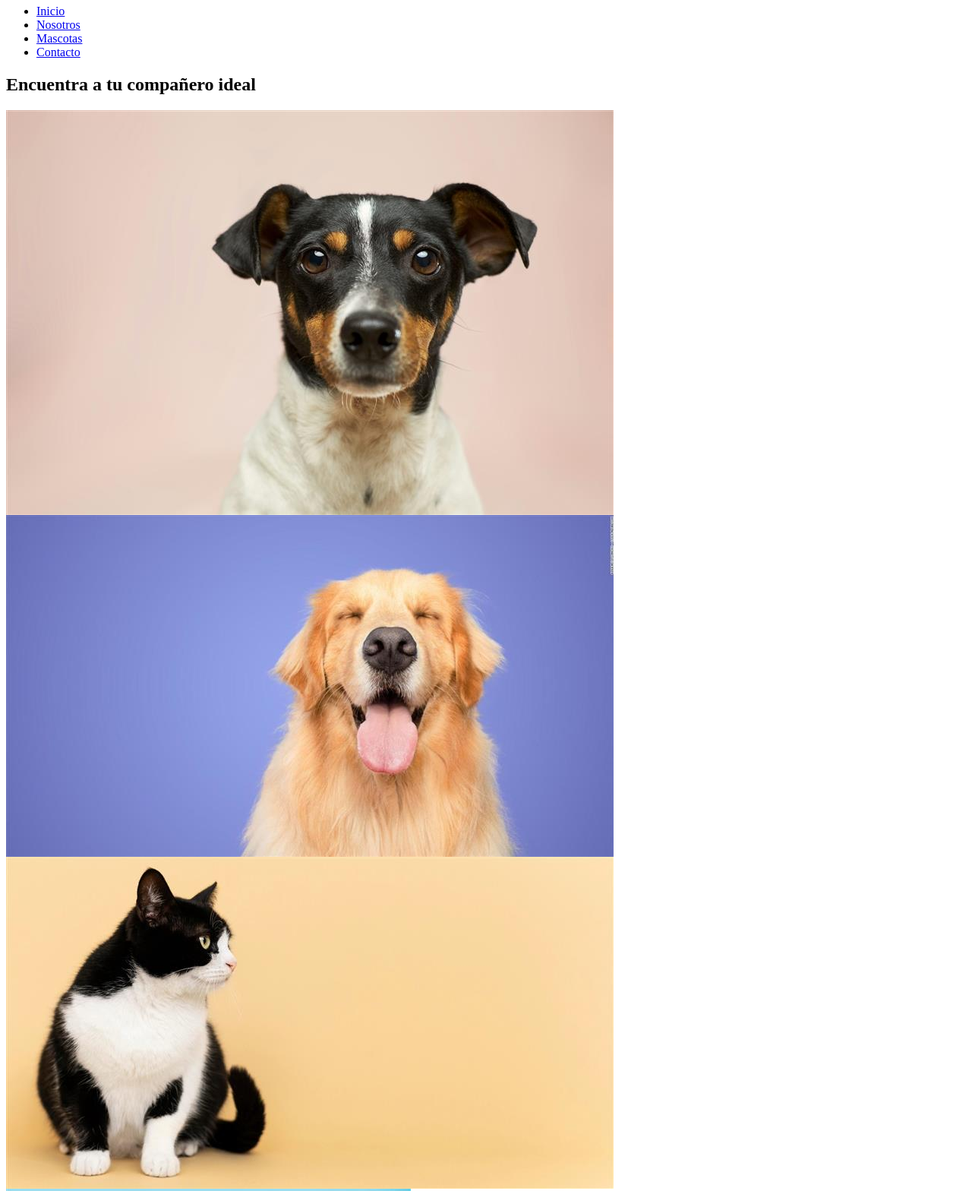
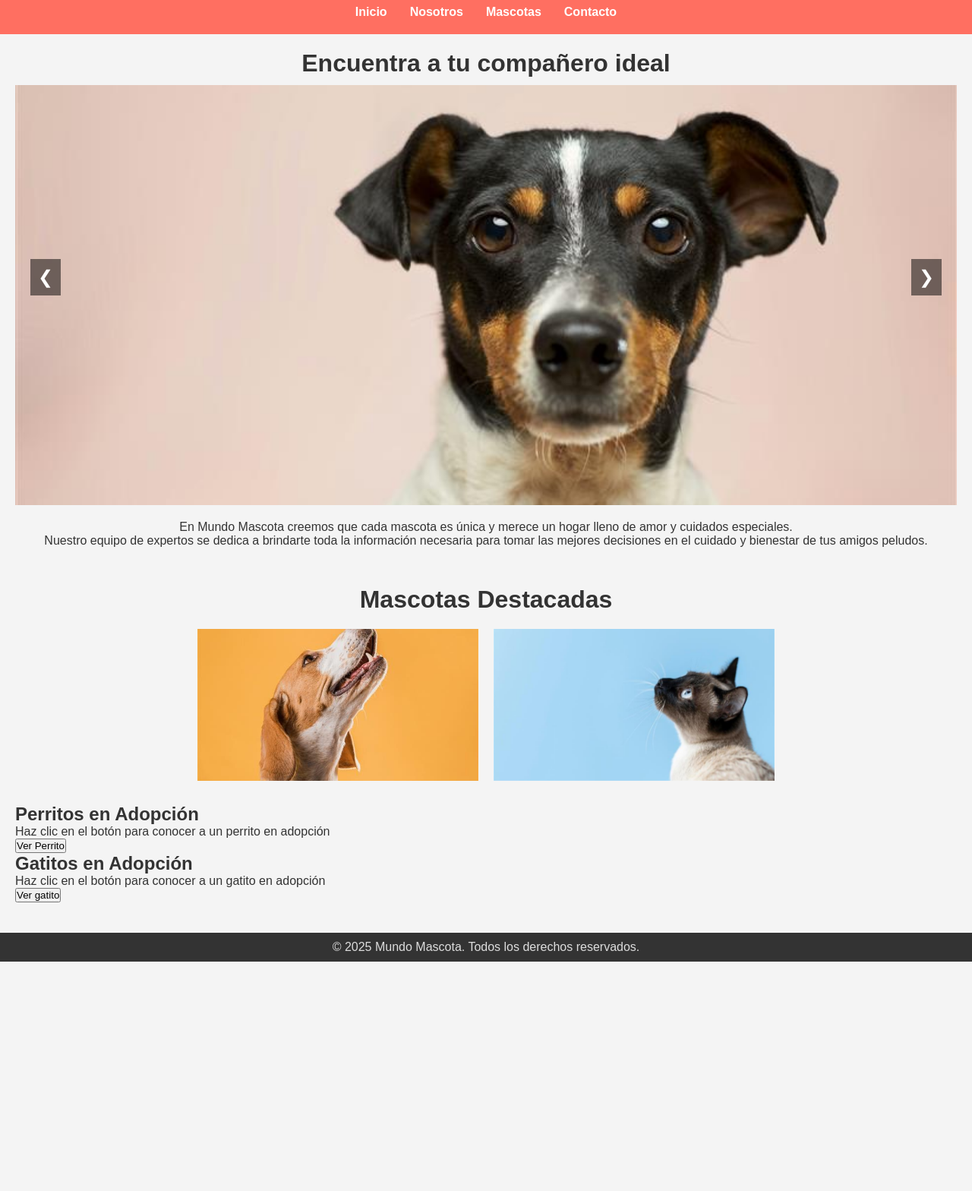
Before and after one commit to Aguakathe/proyectoMascotas, a plain HTML site: page index.html in a window 1280 px wide. Shown: the part 60-1628 px from the top of the page at 76% size. After the commit the page ends 1326 px from the top, so only its background shows below. Drawn offline with Linux system fonts and the light colour scheme.

Commit message:
agregué cosas

```diff
--- a/index.html
+++ b/index.html
@@ -4,6 +4,8 @@
     <meta charset="UTF-8">
     <meta name="viewport" content="width=device-width, initial-scale=1.0">
     <title>Mundo Mascota</title>
+    <link rel="stylesheet" href="/stylesGlobales.css">
+    <link rel="stylesheet" href="/styles.index.css">
     <link rel="icon" type="img/png" href="img/huellaIcono.jpg">
 </head>
 
@@ -24,13 +26,13 @@
 
     <!-- Contenido principal de la página-->
     <main>
-        <section>
-            <section>
+        <section class ="bienvenida">
+            <section class ="carrusel">
                 <h2>Encuentra a tu compañero ideal</h2>
 
-                <div><!-- separa y agrupa elementos-->
+                <div class ="slider"><!-- separa y agrupa elementos-->
                     <!-- para contener todo el carrusel-->
-                    <div>
+                    <div class ="slides">
                         <img src="img/perromarronRectangular.jpg" alt="#">
                         <img src="img/perroconFondoAzulRectangular.jpg" alt="#">
                         <img src="img/gatoconFondoAmarrilloRectangular.jpg" alt="#">
@@ -38,10 +40,10 @@
                         <img src="img/gatoAzulVertical.jpg" alt="#">
                     </div>
                 </div>
-                <button>❮</button>
-                <button>❯</button>
+                <button class ="prev">❮</button>
+                <button class ="next">❯</button>
             </section>
-            <p>En Mundo Mascota creemos que cada mascota es única y merece un hogar lleno de
+            <p style="margin-top: 20px">En Mundo Mascota creemos que cada mascota es única y merece un hogar lleno de
                 amor y cuidados especiales.</p>
             <p> Nuestro equipo de expertos se dedica a brindarte toda la información necesaria para tomar las mejores
                 decisiones en el cuidado y bienestar de tus amigos peludos.</p>
@@ -49,17 +51,17 @@
 
 
         <!-- seccion de mascotas destacadas-->
-        <section>
+        <section class ="destacados">
             <h2>Mascotas Destacadas</h2>
-            <div>
+            <div class ="mascota-destacada">
                 <!-- Tarjeta para Perro Destacado -->
                 <!-- Tarjeta para Perro Destacado -->
-                <div >
-                    <div>
-                        <div>
+                <div class="tarjeta">
+                    <div class ="tarjeta-inner">
+                        <div class ="tarjeta-front">
                             <img src="img/Beto.jpg" alt="Beto">
                         </div>
-                        <div>
+                        <div class ="tarjeta-back">
                             <h3>Beto</h3>
                             <p>Beto es un perro muy tierno y cariñoso.</p>
                         </div>
@@ -67,12 +69,12 @@
                 </div>
 
                 <!-- Tarjeta para Gato Destacado -->
-                <div>
-                    <div>
-                        <div>
+                <div class ="tarjeta">
+                    <div class ="tarjeta-inner">
+                        <div class ="tarjeta-front">
                             <img src="img/miro.jpg" alt="Milu">
                         </div>
-                        <div>
+                        <div class="tarjeta-back">
                             <h3>Milu</h3>
                             <p>Milu es una gatina muy amigable y juguetona.</p>
                         </div>
@@ -81,9 +83,9 @@
             </div>
         </section>
 
+
         <section>
             <div>
-
                 <section>
                     <h2>Perritos en Adopción</h2>
                     <p>Haz clic en el botón para conocer a un perrito en adopción</p>
--- /dev/null
+++ b/styles.index.css
@@ -0,0 +1,248 @@
+/* -------------------------------
+   Sección de Bienvenida
+---------------------------------- */
+.bienvenida {
+    text-align: center;
+    margin-bottom: 30px;
+}
+
+.bienvenida h2 {
+    font-size: 2em;
+    margin-bottom: 10px;
+}
+
+/* -------------------------------
+     Carrusel de Fotos
+  ---------------------------------- */
+.carrusel {
+    position: relative;
+    width: 100%;
+    height: 600px;
+    margin: 0;
+    overflow: hidden;
+}
+
+.slider {
+    width: 100%;
+    height: 100%;
+    overflow: hidden;
+    position: relative;
+}
+
+.slides {
+    display: flex;
+    transition: transform 0.5s ease-in-out;
+    height: 100%;
+}
+
+.slides img {
+    width: 100%;
+    height: 100%;
+    object-fit: cover;
+    flex-shrink: 0;
+}
+
+.prev,
+.next {
+    position: absolute;
+    top: 50%;
+    transform: translateY(-50%);
+    background-color: rgba(0, 0, 0, 0.5);
+    color: #fff;
+    border: none;
+    padding: 10px;
+    cursor: pointer;
+    font-size: 1.5em;
+}
+
+.prev {
+    left: 20px;
+}
+
+.next {
+    right: 20px;
+}
+
+/* -------------------------------
+     Sección de Destacados
+  ---------------------------------- */
+.destacados {
+    max-width: 800px;
+    margin: 0 auto;
+    text-align: center;
+    padding: 20px;
+}
+
+.destacados h2 {
+    margin-bottom: 20px;
+    font-size: 2em;
+}
+
+/* Contenedor de tarjetas en una sola fila */
+.mascota-destacada {
+    display: flex;
+    flex-wrap: nowrap;
+    gap: 20px;
+    justify-content: center;
+    overflow: hidden;
+    padding-bottom: 10px;
+}
+
+/* Tarjeta con efecto flip */
+.tarjeta {
+    perspective: 1000px;
+    width: 700px;
+    height: 200px;
+    margin: 0 auto;
+}
+
+.tarjeta-inner {
+    position: relative;
+    width: 100%;
+    height: 100%;
+    transition: transform 0.6s;
+    transform-style: preserve-3d;
+}
+
+.tarjeta:hover .tarjeta-inner {
+    transform: rotateY(180deg);
+}
+
+.tarjeta-front,
+.tarjeta-back {
+    position: absolute;
+    width: 100%;
+    height: 100%;
+    backface-visibility: hidden;
+}
+
+.tarjeta-front img {
+    width: 100%;
+    height: 100%;
+    object-fit: cover;
+}
+
+.tarjeta-back {
+    background-color: #f9f9f9;
+    color: #333;
+    transform: rotateY(180deg);
+    display: flex;
+    align-items: center;
+    justify-content: center;
+    flex-direction: column;
+    padding: 20px;
+}
+
+/* -------------------------------
+     Sección de API: Imagen de Perro Aleatoria
+  ---------------------------------- */
+/* Contenedor que agrupa ambas secciones de API */
+.api-container {
+    display: flex;
+    flex-wrap: wrap;
+    gap: 20px;
+    justify-content: space-between;
+    margin: 40px auto;
+    max-width: 1200px;
+    /* Puedes ajustar este valor según tu diseño */
+}
+
+/* Cada sección ocupará el 50% del ancho menos el espacio del gap */
+.api {
+    flex: 1 1 calc(50% - 20px);
+    background-color: #fefefe;
+    border: 1px solid #ddd;
+    border-radius: 8px;
+    padding: 20px;
+    box-shadow: 0 2px 5px rgba(0, 0, 0, 0.1);
+    text-align: center;
+}
+
+
+.api h2 {
+    font-size: 2em;
+    margin-bottom: 10px;
+    color: #333;
+}
+
+.api p {
+    font-size: 1.1em;
+    color: #666;
+    margin-bottom: 20px;
+}
+
+.api content {
+    display: flex;
+    flex-direction: column;
+    align-items: center;
+    gap: 20px;
+}
+
+.api button {
+    padding: 12px 25px;
+    background-color: #ff6f61;
+    color: #fff;
+    border: none;
+    border-radius: 4px;
+    cursor: pointer;
+    font-size: 1em;
+    transition: background-color 0.3s ease;
+}
+
+.api button:hover {
+    background-color: #e65a50;
+}
+
+.dog-image-container {
+    margin-top: 20px;
+    max-width: 100%;
+    height: auto;
+}
+
+.api-image-container img {
+    margin-top: 10px;
+    width: 300px;
+    height: 300px;
+    object-fit: cover;
+    border: 1px solid #ddd;
+    border-radius: 8px;
+}
+
+/* -------------------------------
+     Footer (opcional)
+  ---------------------------------- */
+footer {
+    background-color: #333;
+    color: #ddd;
+    text-align: center;
+    padding: 10px 0;
+    margin-top: 20px;
+}
+
+/* -------------------------------
+     Media Queries para Responsividad
+  ---------------------------------- */
+@media screen and (max-width: 768px) {
+    .carrusel {
+        height: 300px;
+    }
+
+    .mascota-destacada {
+        flex-direction: column;
+        align-items: center;
+    }
+
+    .tarjeta {
+        width: 90%;
+    }
+
+    .api-dog {
+        margin: 20px;
+        padding: 15px;
+    }
+
+    .dog-image-container img {
+        width: 100%;
+        height: auto;
+    }
+}
--- /dev/null
+++ b/stylesGlobales.css
@@ -0,0 +1,52 @@
+/* Reset básico: elimina márgenes y padding predeterminados y establece box-sizing */
+* {
+    margin: 0;
+    padding: 0;
+    box-sizing: border-box;
+  }
+
+  /* Estilos generales para el body */
+  body {
+    font-family: Arial, sans-serif;
+    background-color: #f4f4f4;
+    color: #333;
+  }
+
+  /* Encabezado y Navegación */
+  header {
+    background-color: #ff6f61;
+    color: #fff;
+    padding: 20px 0;
+    text-align: center;
+  }
+
+  nav ul {
+    list-style: none;
+    display: flex;
+    justify-content: center;
+    margin-top: 10px;
+  }
+
+  nav li {
+    margin: 0 15px;
+  }
+
+  nav a {
+    color: #fff;
+    text-decoration: none;
+    font-weight: bold;
+  }
+
+  /* Contenido principal */
+  main {
+    padding: 20px;
+  }
+
+  /* Pie de Página */
+  footer {
+    background-color: #333;
+    color: #ddd;
+    text-align: center;
+    padding: 10px 0;
+    margin-top: 20px;
+  }
```
Also changed, not shown: nosotros.html (added, +137 -0 lines).
